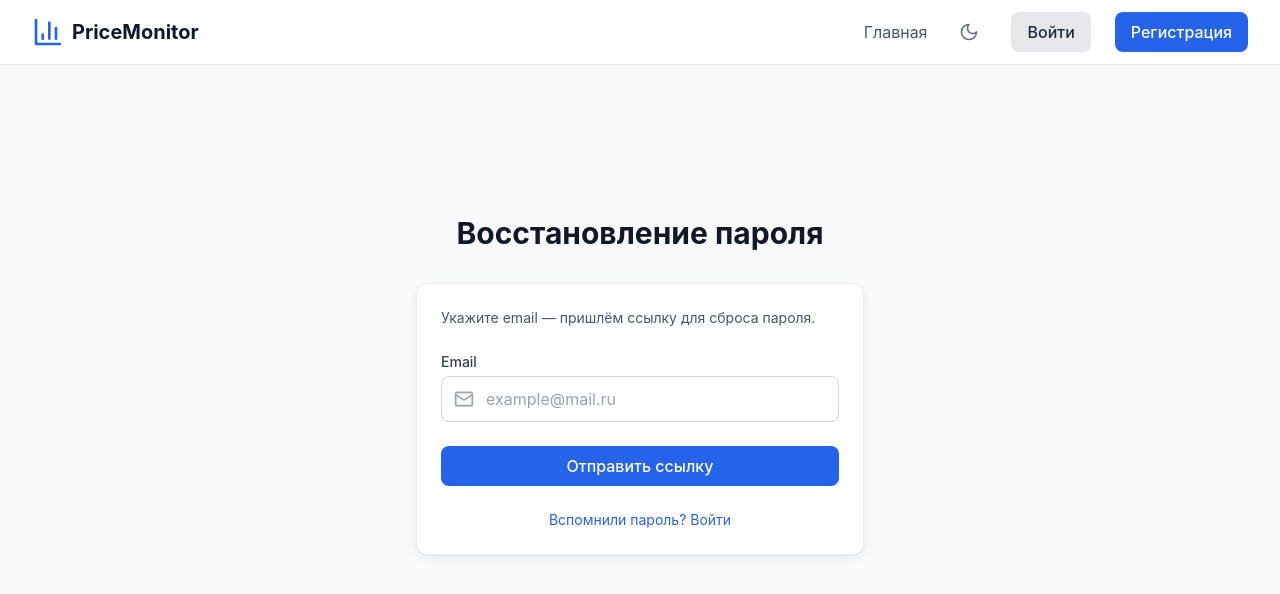
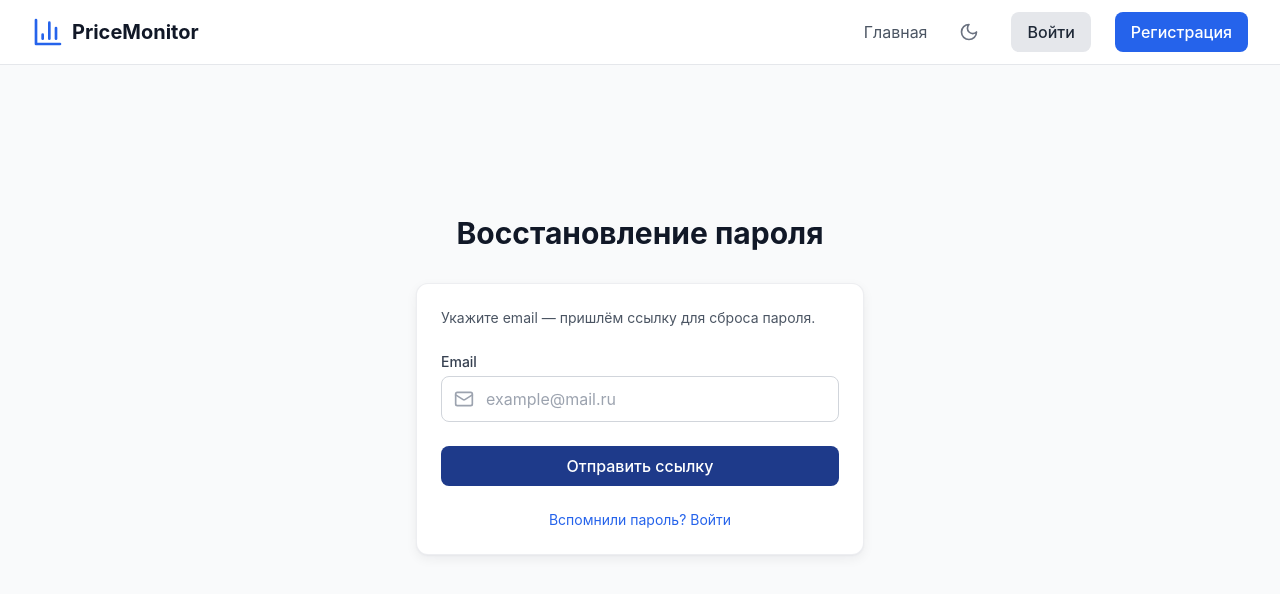
Before and after one commit to sjj696pjyw-ai/test, a React (Vite) app in the folder Price-monitor/price-monitor/frontend/: page /forgot-password in a window 1280 px wide. Shown: the top 594 px of the page. Built offline with nearby package versions, Linux system fonts and the light colour scheme; no server answers.

Commit message:
form change

```diff
--- a/Price-monitor/price-monitor/frontend/src/components/Avatar.jsx
+++ /dev/null
@@ -1,15 +0,0 @@
-import { BarChart3 } from 'lucide-react'
-
-// Аватар пользователя — фирменный кружок с логотипом сайта (BarChart).
-// size — диаметр в пикселях (через inline-style, чтобы не зависеть от Tailwind-пурджа).
-export default function Avatar({ size = 32, className = '' }) {
-  return (
-    <span
-      className={`inline-flex items-center justify-center rounded-full bg-primary-600 text-white shrink-0 ${className}`}
-      style={{ width: size, height: size }}
-      aria-hidden="true"
-    >
-      <BarChart3 style={{ width: Math.round(size * 0.55), height: Math.round(size * 0.55) }} />
-    </span>
-  )
-}
--- a/Price-monitor/price-monitor/frontend/src/components/Layout.jsx
+++ b/Price-monitor/price-monitor/frontend/src/components/Layout.jsx
@@ -1,9 +1,8 @@
 import { Link, useNavigate, useLocation } from 'react-router-dom'
 import { useAuth } from '../context/AuthContext'
 import { useTheme } from '../context/ThemeContext'
-import { BarChart3, LogOut, Menu, X, Sun, Moon } from 'lucide-react'
+import { BarChart3, LogOut, Menu, X, Sun, Moon, User } from 'lucide-react'
 import { useState } from 'react'
-import Avatar from './Avatar'
 
 export default function Layout({ children }) {
   const { user, logout } = useAuth()
@@ -61,7 +60,7 @@ export default function Layout({ children }) {
                     to="/profile"
                     className="flex items-center space-x-2 text-gray-600 dark:text-gray-300 hover:text-gray-900 dark:hover:text-white"
                   >
-                    <Avatar size={28} />
+                    <User className="h-5 w-5" />
                     <span className="hidden lg:inline">Профиль</span>
                   </Link>
                   <button
--- a/Price-monitor/price-monitor/frontend/src/pages/ForgotPassword.jsx
+++ b/Price-monitor/price-monitor/frontend/src/pages/ForgotPassword.jsx
@@ -43,7 +43,7 @@ export default function ForgotPassword() {
               Если email есть в системе, мы отправили на него ссылку для сброса пароля. Проверьте
               почту (и папку «Спам»).
             </p>
-            <Link to="/login" className="btn-primary inline-flex items-center justify-center">
+            <Link to="/login" className="btn-navy inline-flex items-center justify-center">
               <ArrowLeft className="h-4 w-4 mr-2" />
               Ко входу
             </Link>
@@ -71,7 +71,7 @@ export default function ForgotPassword() {
             <button
               type="submit"
               disabled={loading}
-              className="btn-primary w-full flex items-center justify-center"
+              className="btn-navy w-full flex items-center justify-center"
             >
               {loading ? 'Отправляем...' : 'Отправить ссылку'}
             </button>
--- a/Price-monitor/price-monitor/frontend/src/pages/Profile.jsx
+++ b/Price-monitor/price-monitor/frontend/src/pages/Profile.jsx
@@ -1,10 +1,9 @@
 import { useState } from 'react'
 import { useNavigate } from 'react-router-dom'
 import { useAuth } from '../context/AuthContext'
-import { Mail, Calendar, AlertCircle, Lock } from 'lucide-react'
+import { Mail, Calendar, AlertCircle, Lock, User } from 'lucide-react'
 import { formatDate } from '../utils/export'
 import { useToast } from '../context/ToastContext'
-import Avatar from '../components/Avatar'
 import api from '../utils/api'
 
 export default function Profile() {
@@ -62,7 +61,9 @@ export default function Profile() {
 
       <div className="card">
         <div className="flex items-center space-x-4 mb-6 pb-6 border-b border-gray-200 dark:border-gray-700">
-          <Avatar size={64} />
+          <div className="w-16 h-16 bg-primary-100 dark:bg-primary-900/40 rounded-full flex items-center justify-center shrink-0">
+            <User className="h-8 w-8 text-primary-600 dark:text-primary-400" />
+          </div>
           <div>
             <h2 className="text-xl font-semibold text-gray-900 dark:text-gray-100">
               Аккаунт пользователя
--- a/Price-monitor/price-monitor/frontend/src/pages/ResetPassword.jsx
+++ b/Price-monitor/price-monitor/frontend/src/pages/ResetPassword.jsx
@@ -96,7 +96,7 @@ export default function ResetPassword() {
             <button
               type="submit"
               disabled={loading || !token}
-              className="btn-primary w-full flex items-center justify-center"
+              className="btn-navy w-full flex items-center justify-center"
             >
               {loading ? 'Сохраняем...' : 'Сохранить пароль'}
             </button>
--- a/Price-monitor/price-monitor/frontend/src/styles/index.css
+++ b/Price-monitor/price-monitor/frontend/src/styles/index.css
@@ -86,6 +86,12 @@ html.dark {
          disabled:opacity-50 disabled:cursor-not-allowed;
 }
 
+.btn-navy {
+  @apply bg-primary-900 text-white px-4 py-2 rounded-lg font-medium
+         hover:bg-primary-800 transition-colors duration-200
+         disabled:opacity-50 disabled:cursor-not-allowed;
+}
+
 .btn-secondary {
   @apply bg-gray-200 text-gray-800 px-4 py-2 rounded-lg font-medium
          hover:bg-gray-300 transition-colors duration-200
```
Also changed, not shown: Price-monitor/price-monitor/frontend/public/bimi-logo.svg (added), 1 other file (tests, documents, lock files or other folders).
